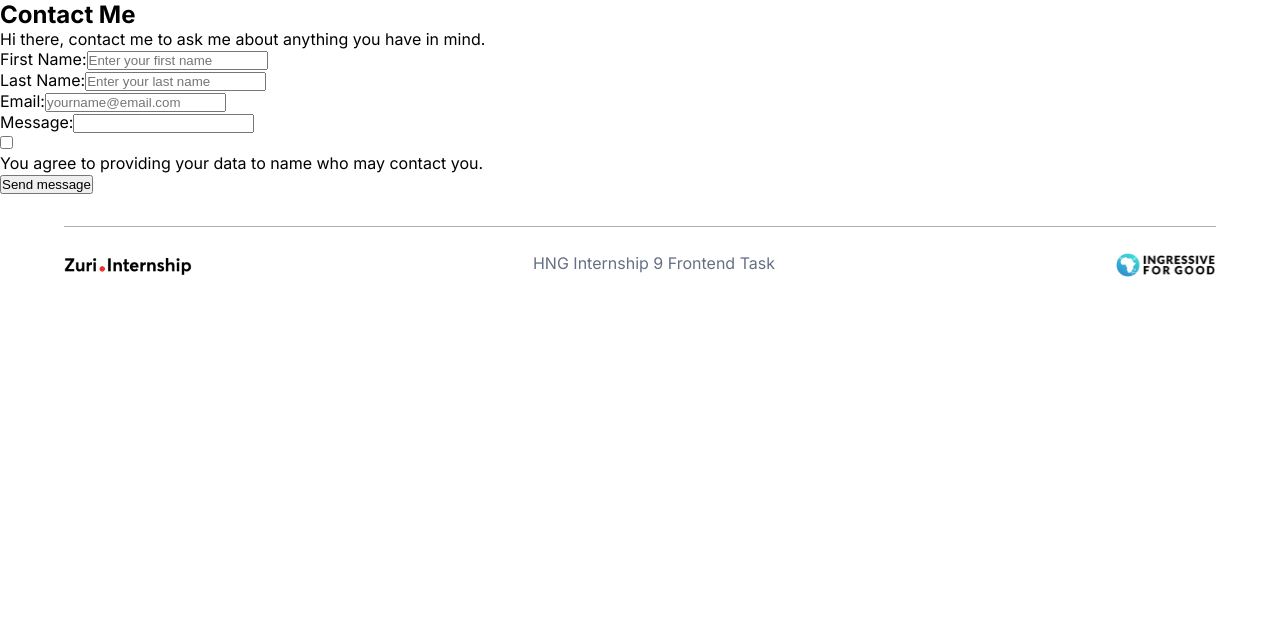
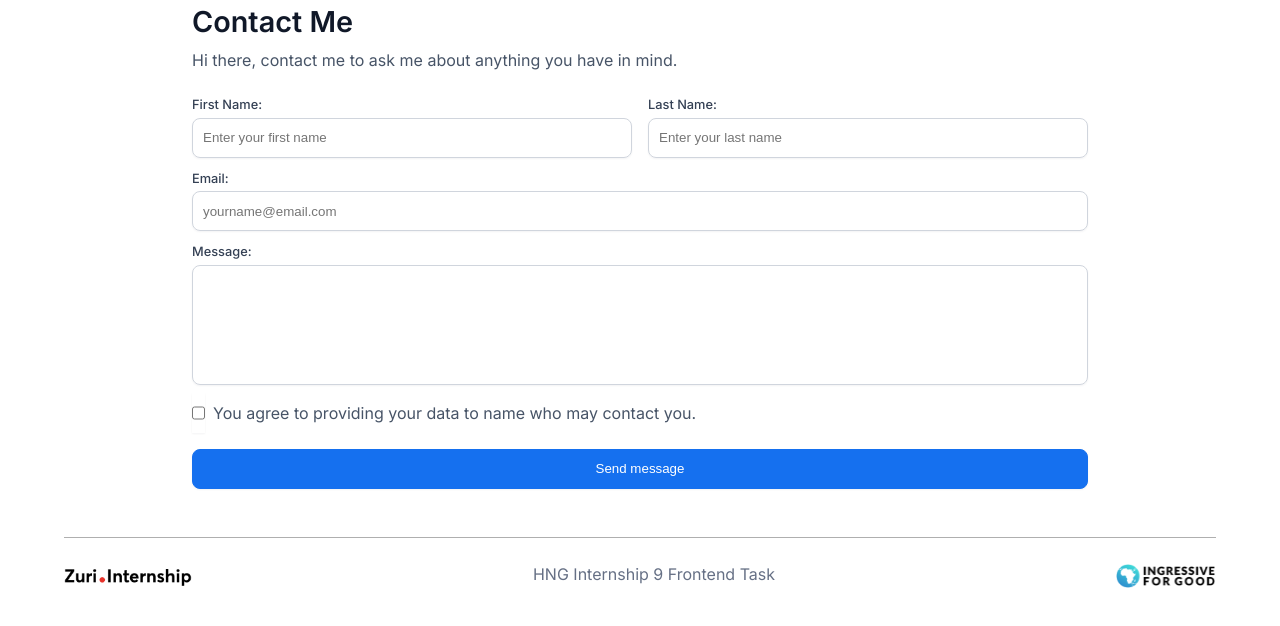
Before and after one commit to jolomi212/hng-1, a React (Create React App) app: page /contact in a window 1280 px wide. Shown: the top 626 px of the page. Built offline with nearby package versions, Linux system fonts and the light colour scheme.

Commit message:
added basic styling to contact page

```diff
--- a/src/App.css
+++ b/src/App.css
@@ -5,6 +5,96 @@
 .App-logo {
   height: 40vmin;
   pointer-events: none;
+}
+
+/* CONTACT FORM*/
+.form_container {
+  width: 70%;
+  margin: auto;
+  line-height: 2;
+}
+
+form h2 {
+  color: #101828;
+  font-weight: 600;
+  font-size: 1.8rem;
+  line-height: 44px;
+}
+
+form p {
+  color: #475467;
+  font-size: 1rem;
+}
+
+form p.heading {
+  margin-bottom: 1rem;
+}
+
+form .name_row {
+  display: flex;
+  gap: 1rem;
+  margin-bottom: 0.5rem;
+}
+
+form .name_row div {
+  flex: 1;
+  display: flex;
+  flex-direction: column;
+}
+
+form .row {
+  display: flex;
+  flex-direction: column;
+  margin-bottom: 0.5rem;
+}
+
+form .row span{
+  color: #F83F23;
+  font-size: .8rem;
+}
+
+form .terms {
+  display: flex;
+  align-items: center;
+  gap: 0.5rem;
+}
+
+form input {
+  height: 40px;
+  outline: none;
+  background: transparent;
+  border: 1px solid #d0d5dd;
+  box-shadow: 0px 1px 2px rgba(16, 24, 40, 0.05);
+  border-radius: 8px;
+  padding-left: 10px;
+  color: #344054;
+}
+
+form input.message_field {
+  height: 120px;
+  justify-content: start;
+}
+
+form label {
+  color: #344054;
+  font-weight: 500;
+  font-size: 0.8rem;
+}
+
+form div button {
+  width: 100%;
+  height: 40px;
+  background: #1570ef;
+  border: 1px solid #1570ef;
+  box-shadow: 0px 1px 2px rgba(16, 24, 40, 0.05);
+  border-radius: 8px;
+  color: #ffffff;
+  cursor: pointer;
+  margin: 1rem 0;
+}
+
+form div button:hover {
+  box-shadow: 0px 1px 2px rgba(16, 24, 40, 0.05), 0px 0px 0px 4px #d1e9ff;
 }
 
 @media (prefers-reduced-motion: no-preference) {
--- a/src/App.js
+++ b/src/App.js
@@ -1,5 +1,5 @@
 import logo from './logo.svg';
-// import './App.css';
+import './App.css';
 import Profile from './components/profile';
 import Links from './components/links';
 import Contact from './pages/contact';
@@ -12,7 +12,7 @@ import { BrowserRouter, HashRouter, Routes, Route } from 'react-router-dom'
 function App() {
   return (
     <div className='container'>
-      <BrowserRouter basename=''>
+      <BrowserRouter basename={process.env.PUBLIC_URL}>
         <section className="content">
           <Routes>
             <Route  path="/" element={<Home/>} />
--- a/src/components/links.js
+++ b/src/components/links.js
@@ -1,6 +1,7 @@
 import git from '../assets/git.png'
 import slack from '../assets/slack.png'
 import {useRef, useEffect} from "react";
+import { Link } from 'react-router-dom';
 
 function Links() {
     useEffect(() => {
@@ -34,7 +35,11 @@ function Links() {
             <a href="https://books.zuri.team/python-for-beginners?ref_id=jolomisan" target="_blank" id="book__python" title='Buy our Python For Beginners" book' className="links linktip">Python Books <span className='tooltiptext'>Buy our Python For Beginners' book</span></a>
             <a href="https://background.zuri.team" id="pitch" target="_blank" title='Our Background Checks Service is bound to fulfil your expectations' className="links linktip">Background Checks for Coders <span className='tooltiptext'>Our Background Checks Service is bound to fulfil your expectations</span></a>
             <a href="https://books.zuri.team/design-rules " id="book__design" target="_blank" className="links linktip" title='Get our Design Books'> Design Books <span className='tooltiptext'>Get our Design Books</span></a>
-            <a href="/contact" id=""  className="links linktip" title='Contact Us'> Contact Us <span className='tooltiptext'>Contact Us</span></a>
+
+            <Link to="/contact" className='links linktip'>
+                       Contact Me
+                       <span className='tooltiptext'>Contact Us</span>
+                    </Link>
 
         <div className="socials">
             <a href=""><img src={slack} alt="" id="slack"/></a>
--- a/src/pages/contact.js
+++ b/src/pages/contact.js
@@ -10,26 +10,26 @@ const Contact = () => {
                 <div className='name_row'>
                     <div>
                         <label>First Name:</label>
-                        <input type="name" placeholder='Enter your first name'/>
+                        <input type="name" placeholder='Enter your first name' required/>
                     </div>
                     <div>
                         <label>Last Name:</label>
-                        <input type="name"placeholder='Enter your last name'/>
+                        <input type="name"placeholder='Enter your last name' required/>
                     </div>
                 </div>
 
                 <div className='row'>
                     <label>Email:</label>
-                    <input type="email" placeholder='yourname@email.com'/>
+                    <input type="email" placeholder='yourname@email.com' required/>
                 </div>
 
                 <div className='row'>
                     <label>Message:</label>
-                    <input type="text" className='message_field' placeholder=""/>
+                    <input type="text" className='message_field' placeholder="" required/>
                 </div>
 
                 <div className='terms'>
-                    <input type="checkbox" />
+                    <input type="checkbox"  required />
                     <p>You agree to providing your data to name who may contact you.</p>
                 </div>
 
```
